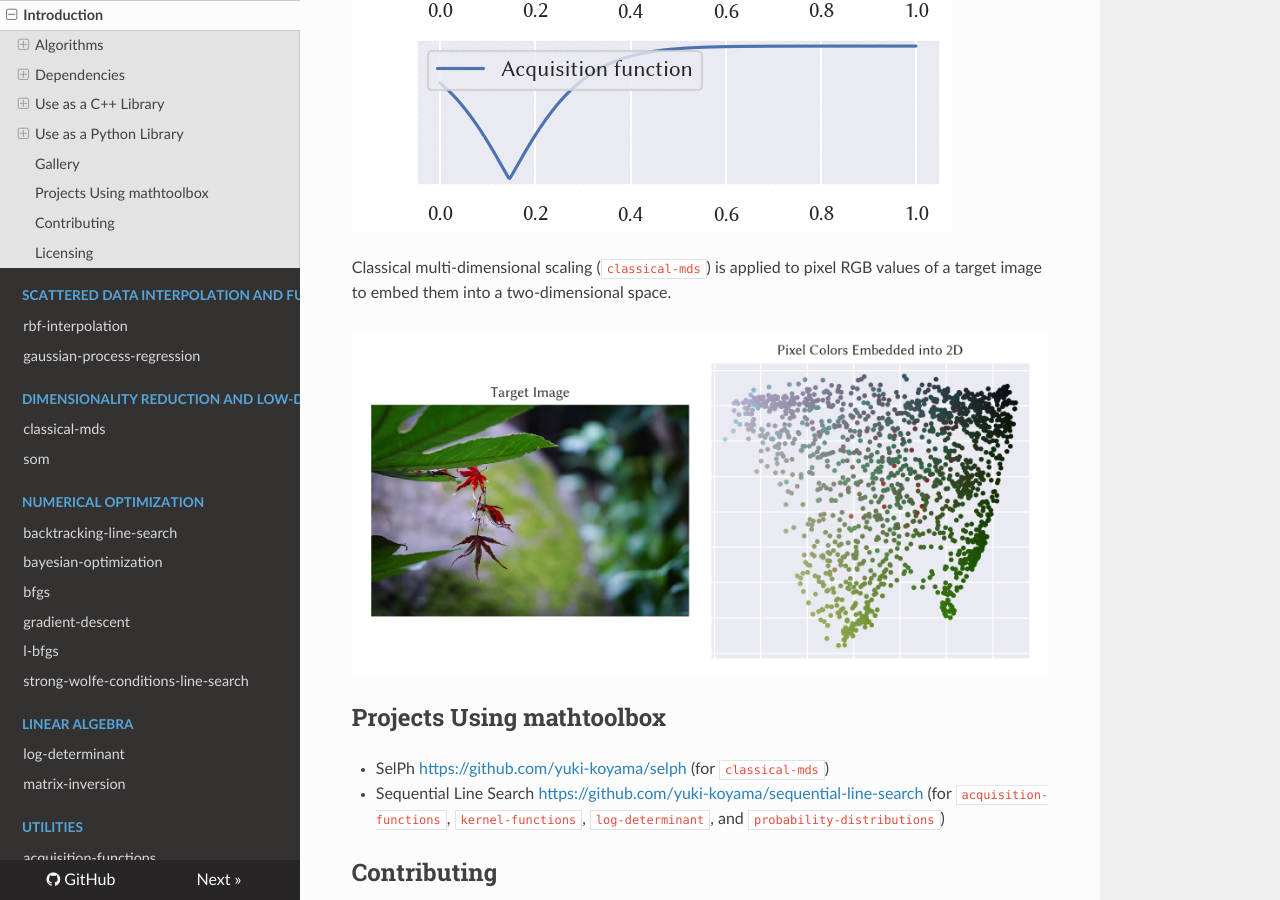
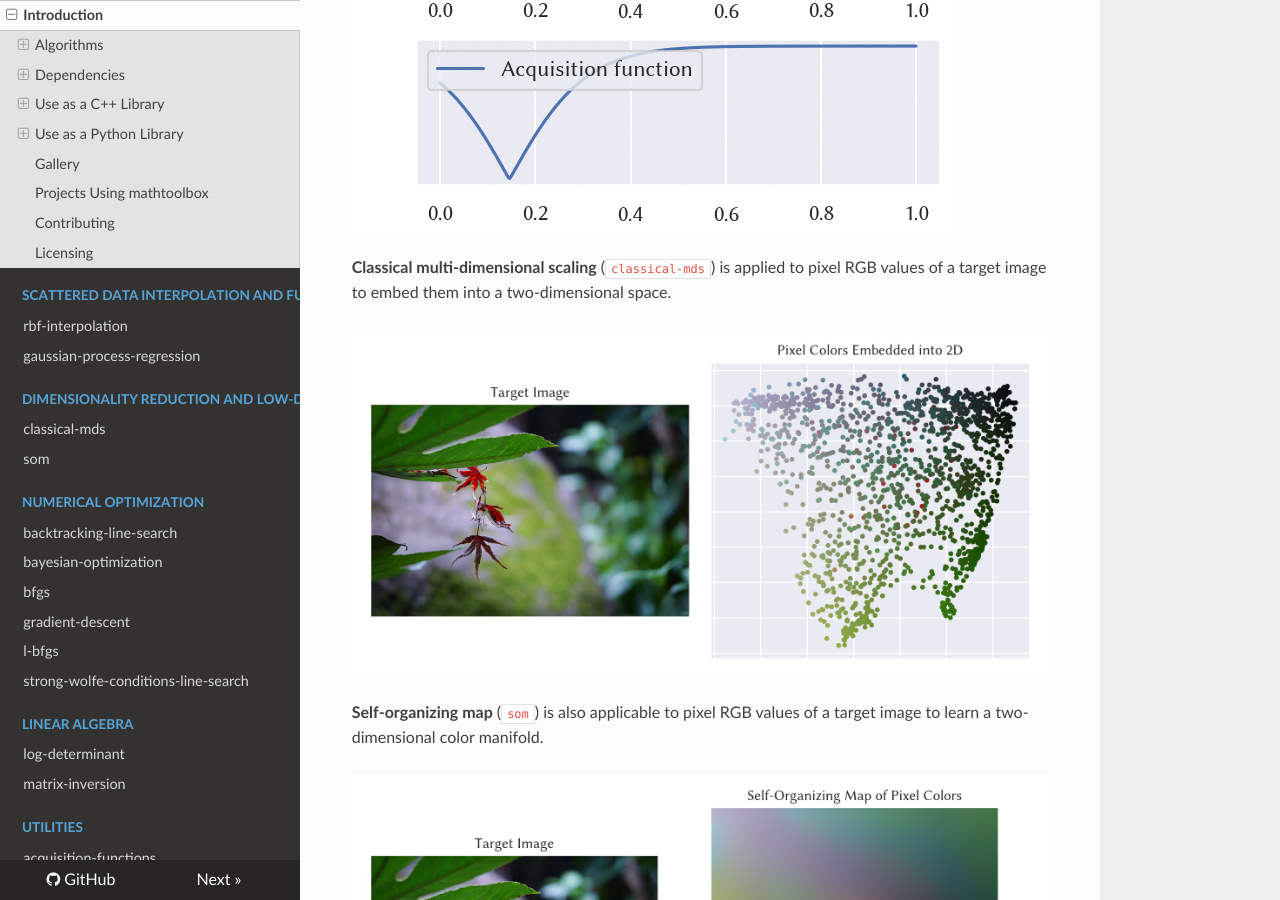
Before and after one commit to yuki-koyama/mathtoolbox, an MkDocs documentation site: the page built from docs/index.md, in a window 1280 px wide and 900 px high, scrolled down 3669 px. Built offline with MkDocs 1.6.1, drawn with Linux system fonts in a browser that asks for light colours; nearby versions of some CDN libraries; some of the changed text lies outside the part shown.

```diff
--- a/docs/index.md
+++ b/docs/index.md
@@ -124,13 +124,17 @@ See [python-examples](https://github.com/yuki-koyama/mathtoolbox/tree/master/pyt
 
 ## Gallery
 
-Bayesian optimization (`bayesian-optimization`) solves a one-dimensional optimization problem using only a small number of function-evaluation queries.
+__Bayesian optimization__ (`bayesian-optimization`) solves a one-dimensional optimization problem using only a small number of function-evaluation queries.
 
 ![](./bayesian-optimization/1d.gif)
 
-Classical multi-dimensional scaling (`classical-mds`) is applied to pixel RGB values of a target image to embed them into a two-dimensional space.
+__Classical multi-dimensional scaling__ (`classical-mds`) is applied to pixel RGB values of a target image to embed them into a two-dimensional space.
 
 ![](./classical-mds/classical-mds-image-out.jpg)
+
+__Self-organizing map__ (`som`) is also applicable to pixel RGB values of a target image to learn a two-dimensional color manifold.
+
+![](./som/som-image.jpg)
 
 ## Projects Using mathtoolbox
 
```
Also changed, not shown: README.md (+6 -2 lines).
